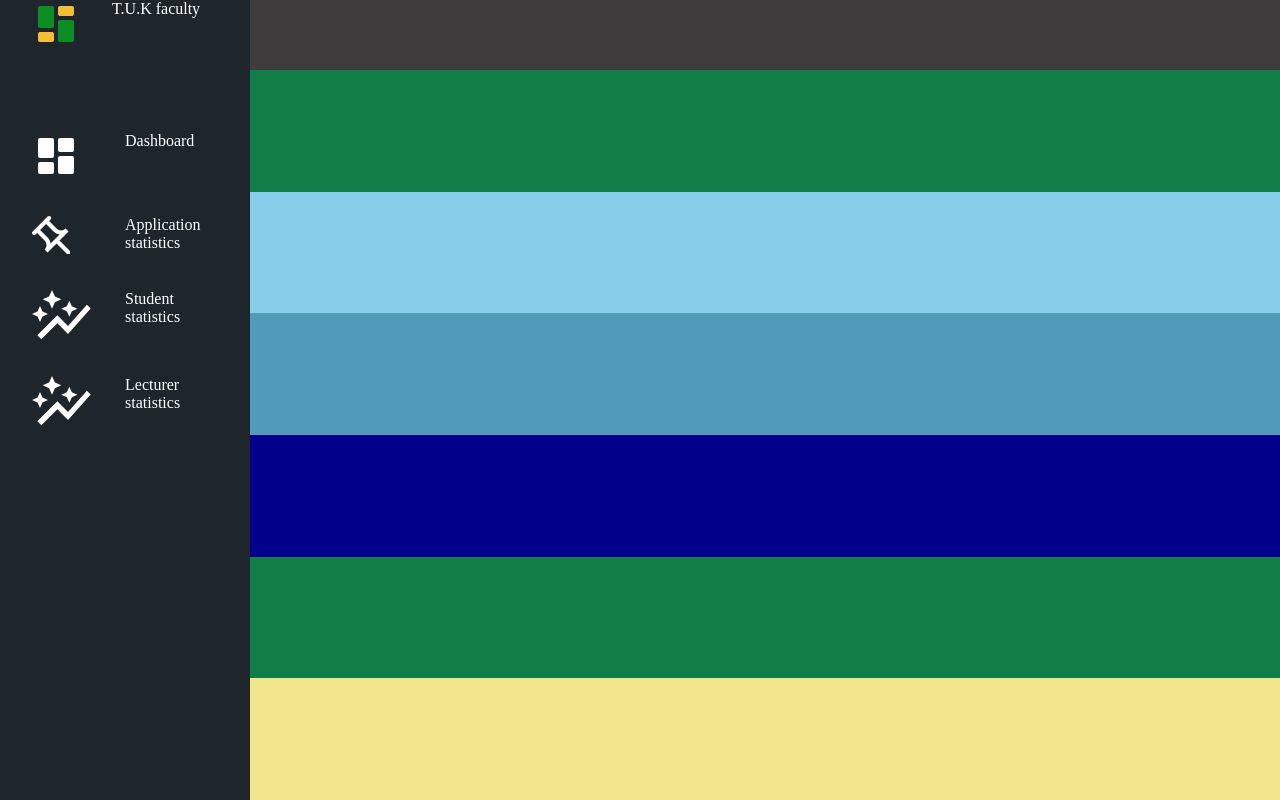
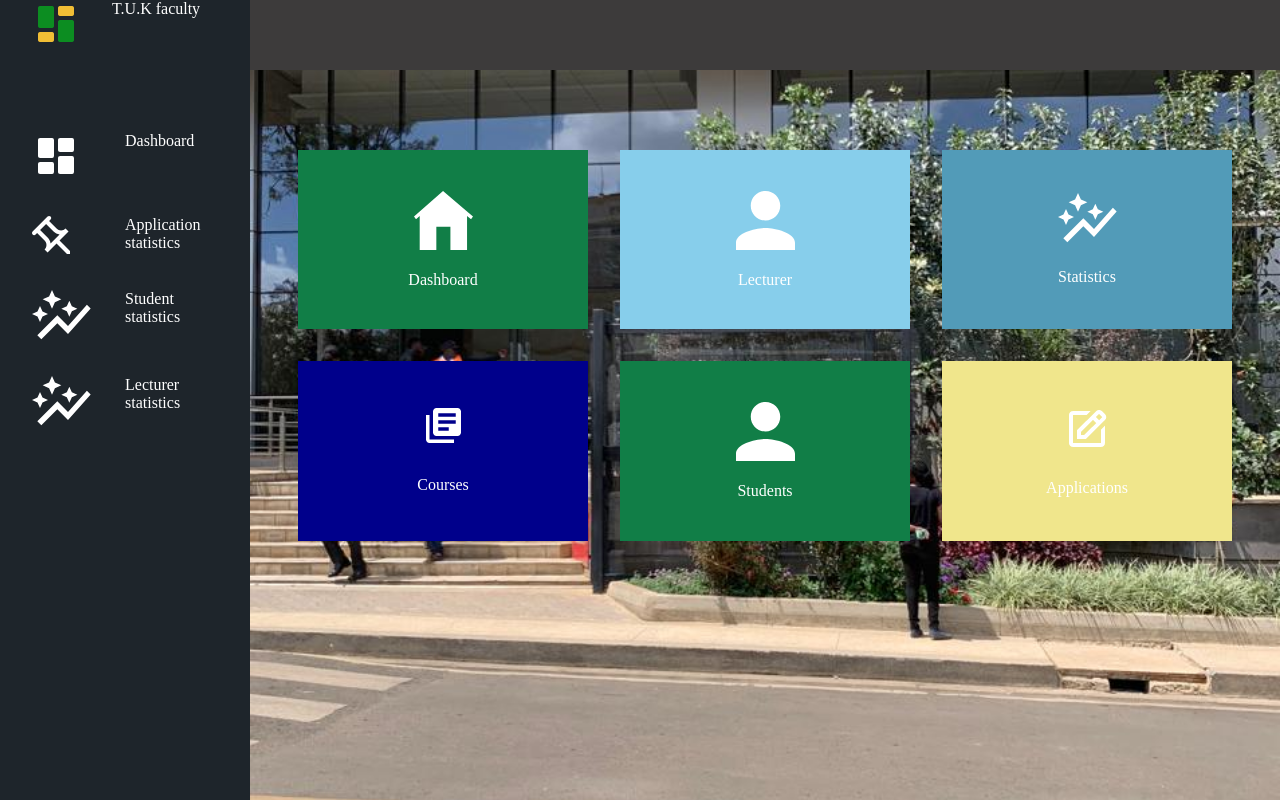
Before and after one commit to nickonyi/Course-allocation-system, a PHP site: page /faculty.html in a window 1280 px wide. Run offline with PHP 8.4, Linux system fonts and the light colour scheme.

Commit message:
Course allocation system

```diff
--- a/css/faculty.css
+++ b/css/faculty.css
@@ -40,11 +40,19 @@
     .main-content {
         grid-column: 2/3;
         grid-row: 2/6;
-        background: green;
+        background: url('../assets/img/background-desk.jpeg');
+        background-repeat: no-repeat;
+        background-size: cover;
+        background-position: center center;
+        padding: 3rem;
+        padding-top: 5rem;
+        gap: 2rem;
     }
 
     .grid {
         display: grid;
+        grid-template-columns: repeat(3, 1fr);
+        grid-template-rows: repeat(3, 1fr);
     }
 
     .text {
@@ -74,3 +82,9 @@
     .grid-content-6 {
         background-color: khaki;
     }
+
+    .box {
+        padding: 2rem;
+        display: grid;
+        place-items: center;
+    }
--- a/faculty.html
+++ b/faculty.html
@@ -42,12 +42,42 @@
 
     </div>
     <div class="grid main-content">
-        <div class="grid-content-1"></div>
-        <div class="grid-content-2"></div>
-        <div class="grid-content-3"></div>
-        <div class="grid-content-4"></div>
-        <div class="grid-content-5"></div>
-        <div class="grid-content-6"></div>
+        <div class="box grid-content-1">
+            <div>
+                <img src="./assets/icons/home.svg" alt="">
+            </div>
+            <div class="text">Dashboard</div>
+        </div>
+        <div class="box grid-content-2">
+            <div>
+                <img src="./assets/icons/Vector.svg" alt="">
+            </div>
+            <div class="text">Lecturer</div>
+        </div>
+        <div class="box grid-content-3">
+            <div>
+                <img src="./assets/icons/stats.svg" alt="">
+            </div>
+            <div class="text">Statistics</div>
+        </div>
+        <div class="box grid-content-4">
+            <div>
+                <img src="./assets/icons/form.svg" alt="">
+            </div>
+            <div class="text">Courses</div>
+        </div>
+        <div class="box grid-content-5">
+            <div>
+                <img src="./assets/icons/Vector.svg" alt="">
+            </div>
+            <div class="text">Students</div>
+        </div>
+        <div class="box grid-content-6">
+            <div>
+                <img src="./assets/icons/applic.png" alt="">
+            </div>
+            <div class="text">Applications</div>
+        </div>
     </div>
 </body>
 
```
